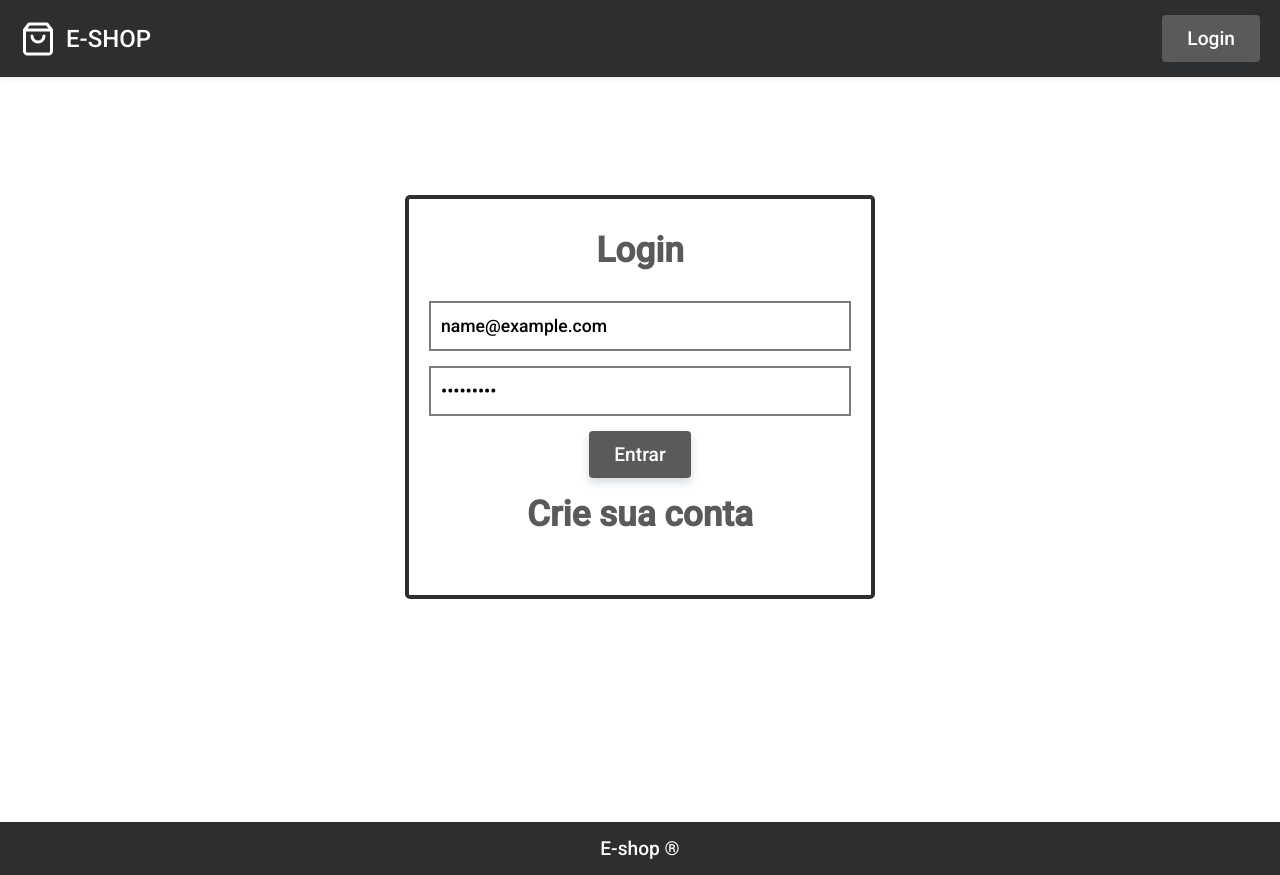
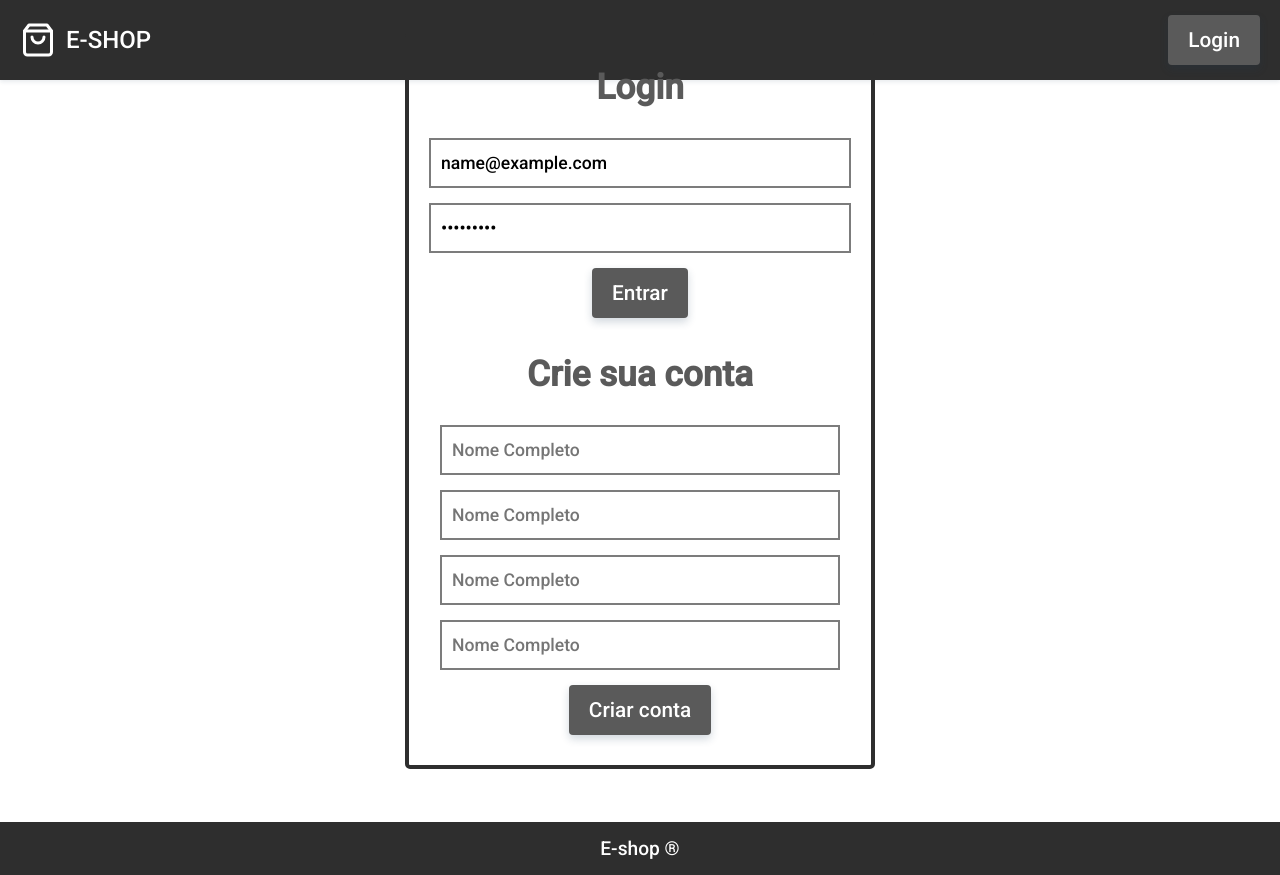
Before and after one commit to MathLouren/E-COMMERCE, a Vue app: page /login in a window 1280 px wide. Both pictures are taken after typing "name@example.com", "Sample123" into the empty fields and a click on the button "Novo? Criar conta". Built offline with nearby package versions, Linux system fonts and the light colour scheme.

Commit message:
register style

```diff
--- a/src/App.vue
+++ b/src/App.vue
@@ -70,12 +70,12 @@ main{
 
 .btn{
   display: block;
-  padding: 12px 25px;
+  padding: 13px 20px;
   background: rgb(90, 90, 90);
   color: #fff;
   border-radius: 4px;
   text-align: center;
-  font-size: 1.2rem;
+  font-size: 1.3rem;
   box-shadow: 0 4px 8px rgba(30, 60, 90, 0.2);
   transition: all 0.3s;
   border: none;
@@ -118,6 +118,13 @@ input:focus{
   transition: all 0.3s;
 }
 
+form{
+    display: flex;
+    flex-direction: column;
+    align-items: center;
+    gap: 15px;
+}
+
 
 
 </style>
--- a/src/components/UsuarioForm.vue
+++ b/src/components/UsuarioForm.vue
@@ -1,5 +1,16 @@
 <template>
-  <h2>Crie sua conta</h2>
+<section>
+  <div class="form">
+    <h2>Crie sua conta</h2>
+    <form>
+      <input type="text" placeholder="Nome Completo">
+      <input type="text" placeholder="Nome Completo">
+      <input type="text" placeholder="Nome Completo">
+      <input type="text" placeholder="Nome Completo">
+      <button class="btn">Criar conta</button>
+    </form>
+  </div>
+</section>
 </template>
 
 <script>
@@ -8,8 +19,15 @@ export default {
 }
 </script>
 
-<style>
+<style scoped>
 
+section{
+  width: 400px;
+}
 
+h2{
+  text-align: center;
+  margin-top: 20px;
+}
 
 </style>
--- a/src/views/Login.vue
+++ b/src/views/Login.vue
@@ -46,6 +46,10 @@ export default {
     align-items: center;
 }
 
+.check{
+    display: inline;
+}
+
 .form{
     border: 4px solid rgb(46, 46, 46);
     width: 100%;
@@ -56,15 +60,4 @@ export default {
     padding: 30px 20px;
 }
 
-form{
-    display: flex;
-    flex-direction: column;
-    align-items: center;
-    gap: 15px;
-}
-
-.check{
-    display: inline;
-}
-
 </style>
```
